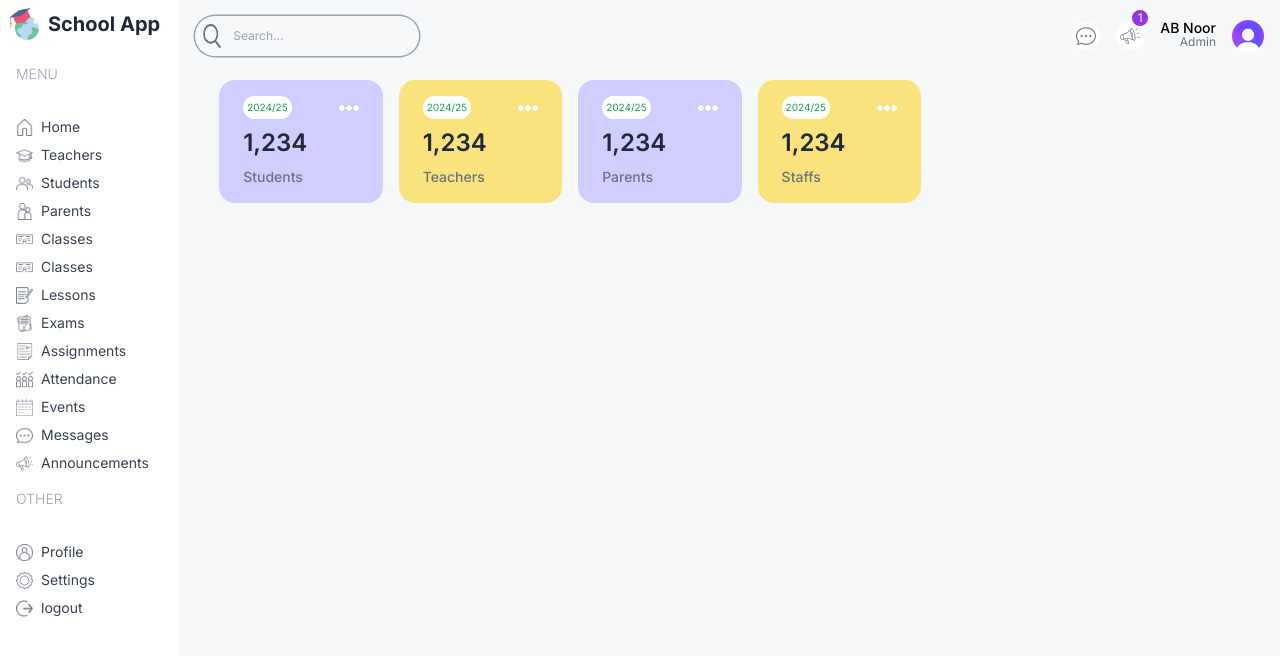
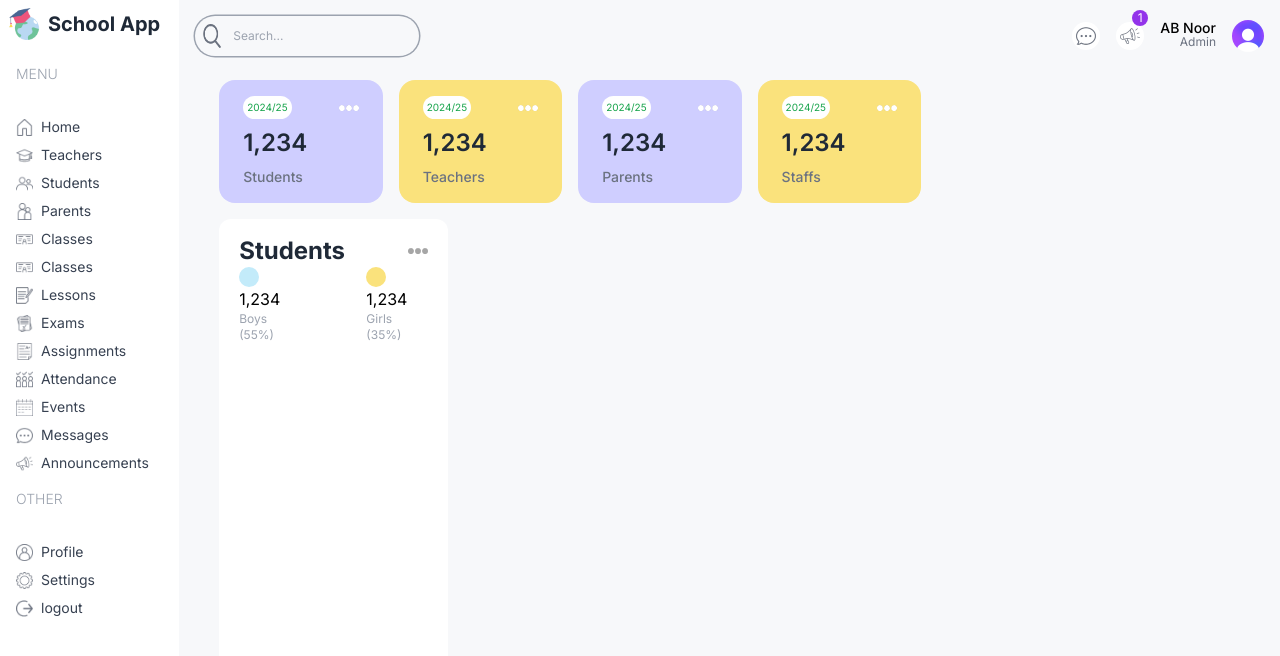
Before and after one commit to MdAbdullahIbnNoor/nextjs-school-dashboard, a Next.js app: page /dashboard/admin in a window 1280 px wide. Shown: the top 656 px of the page. Built offline with nearby package versions, Linux system fonts and the light colour scheme.

Commit message:
chart adding in admin dashboard

```diff
--- /dev/null
+++ b/src/app/components/CountChart.tsx
@@ -0,0 +1,99 @@
+'use client'
+import Image from 'next/image';
+import React, { PureComponent } from 'react';
+import { RadialBarChart, RadialBar, Legend, ResponsiveContainer } from 'recharts';
+
+const data = [
+    {
+        name: '18-24',
+        uv: 31.47,
+        pv: 2400,
+        fill: '#8884d8',
+    },
+    {
+        name: '25-29',
+        uv: 26.69,
+        pv: 4567,
+        fill: '#83a6ed',
+    },
+    {
+        name: '30-34',
+        uv: 15.69,
+        pv: 1398,
+        fill: '#8dd1e1',
+    },
+    {
+        name: '35-39',
+        uv: 8.22,
+        pv: 9800,
+        fill: '#82ca9d',
+    },
+    {
+        name: '40-49',
+        uv: 8.63,
+        pv: 3908,
+        fill: '#a4de6c',
+    },
+    {
+        name: '50+',
+        uv: 2.63,
+        pv: 4800,
+        fill: '#d0ed57',
+    },
+    {
+        name: 'unknow',
+        uv: 6.67,
+        pv: 4800,
+        fill: '#ffc658',
+    },
+];
+
+const style = {
+    top: '50%',
+    right: 0,
+    transform: 'translate(0, -50%)',
+    lineHeight: '24px',
+};
+
+
+const CountChart = () => {
+    return (
+        <div className='mt-4 px-5 w-full h-full'>
+            {/* Title */}
+            <div className='flex justify-between items-center'>
+                <h1 className='text-2xl font-bold text-gray-800'>Students</h1>
+                <Image src="/moreDark.png" alt="" width={20} height={20} />
+            </div>
+            {/* Chart */}
+            <div className=''>
+                {/* <ResponsiveContainer width="100%" height="100%">
+                    <RadialBarChart cx="50%" cy="50%" innerRadius="10%" outerRadius="80%" barSize={10} data={data}>
+                        <RadialBar
+                            minAngle={15}
+                            label={{ position: 'insideStart', fill: '#fff' }}
+                            background
+                            clockWise
+                            dataKey="uv"
+                        />
+                        <Legend iconSize={10} layout="vertical" verticalAlign="middle" wrapperStyle={style} />
+                    </RadialBarChart>
+                </ResponsiveContainer> */}
+            </div>
+            {/* Bottom */}
+            <div className='flex justify-around gap-16'>
+                <div className='flex flex-col gap-1 leading-4'>
+                    <div className='w-5 h-5 bg-adminSky rounded-full' />
+                    <h1 className='font-fold'>1,234</h1>
+                    <h2 className='text-xs text-gray-400'>Boys (55%)</h2>
+                </div>
+                <div className='flex flex-col gap-1 leading-4'>
+                    <div className='w-5 h-5 bg-adminYellow rounded-full' />
+                    <h1 className='font-fold'>1,234</h1>
+                    <h2 className='text-xs text-gray-400'>Girls (35%)</h2>
+                </div>
+            </div>
+        </div>
+    )
+}
+
+export default CountChart
--- a/src/app/dashboard/admin/page.tsx
+++ b/src/app/dashboard/admin/page.tsx
@@ -1,17 +1,30 @@
 import UserCard from "@/app/components/UserCard"
+import CountChart from '../../components/CountChart';
 
 const AdminPage = () => {
   return (
     <div className='p-2 flex-col md:flex-row'>
       {/* Left */}
       <div className="w-full lg:w-2/3">
-      {/* User Cards */}
-      <div className="flex gap-4 justify-between flex-wrap">
-        <UserCard type="student"/>
-        <UserCard type="teacher"/>
-        <UserCard type="parent"/>
-        <UserCard type="staff"/>
-      </div>
+        {/* User Cards */}
+        <div className="flex gap-4 justify-between flex-wrap">
+          <UserCard type="student" />
+          <UserCard type="teacher" />
+          <UserCard type="parent" />
+          <UserCard type="staff" />
+        </div>
+        {/* Middle Charts */}
+        <div className="flex gap-4 flex-col lg:flex-row mt-4">
+          {/* Count Charts */}
+          <div className="w-full lg:w-1/3 h-[450px] rounded-xl bg-white">
+            <CountChart />
+          </div>
+          {/* Attendence Chart */}
+          <div className="w-full lg:w-2/3 h-[450px]"></div>
+        </div>
+        {/* Bottom Charts */}
+        <div>
+        </div>
       </div>
       {/* Right */}
       <div className="w-full lg:w-1/3"></div>
```
